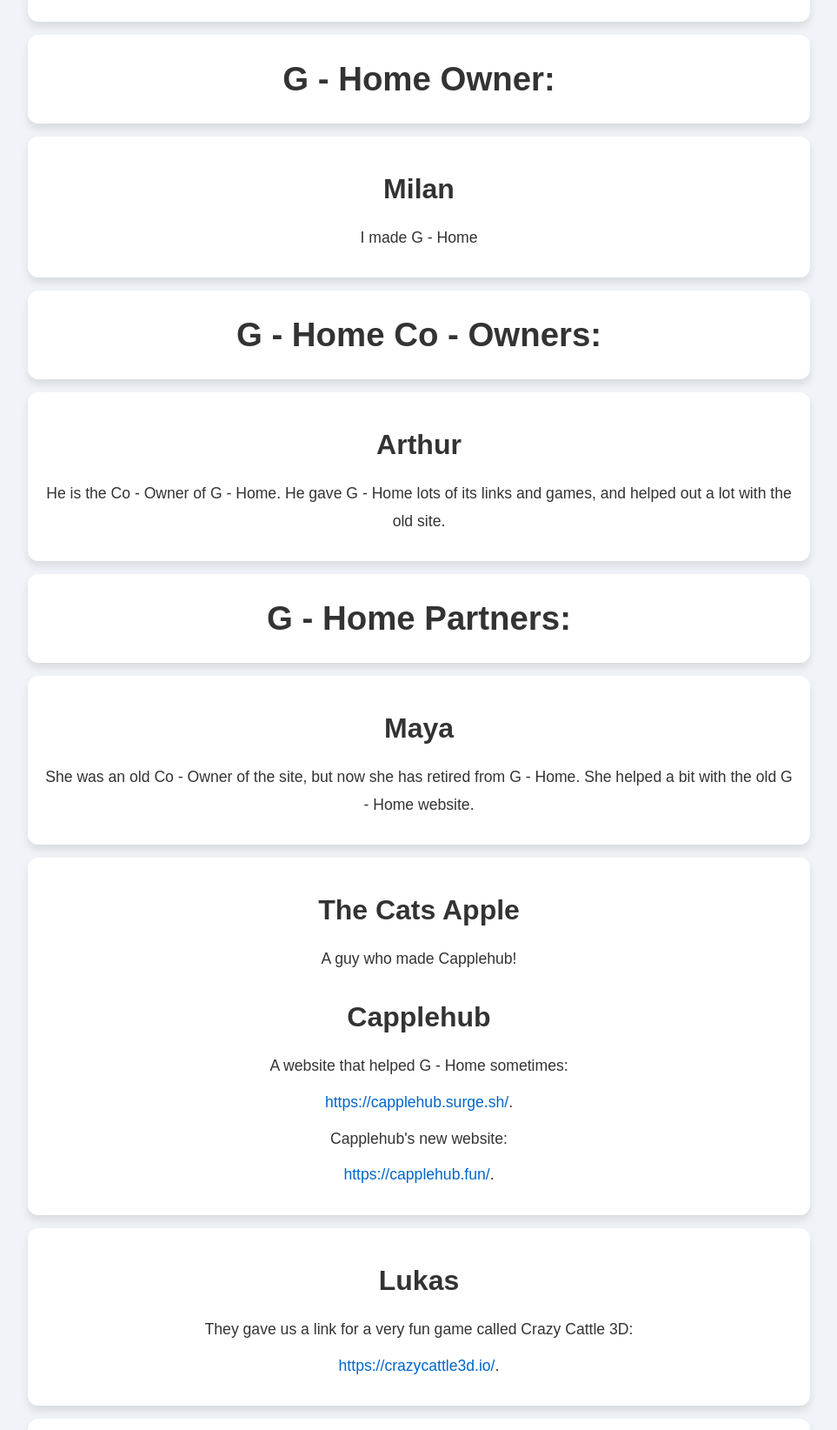
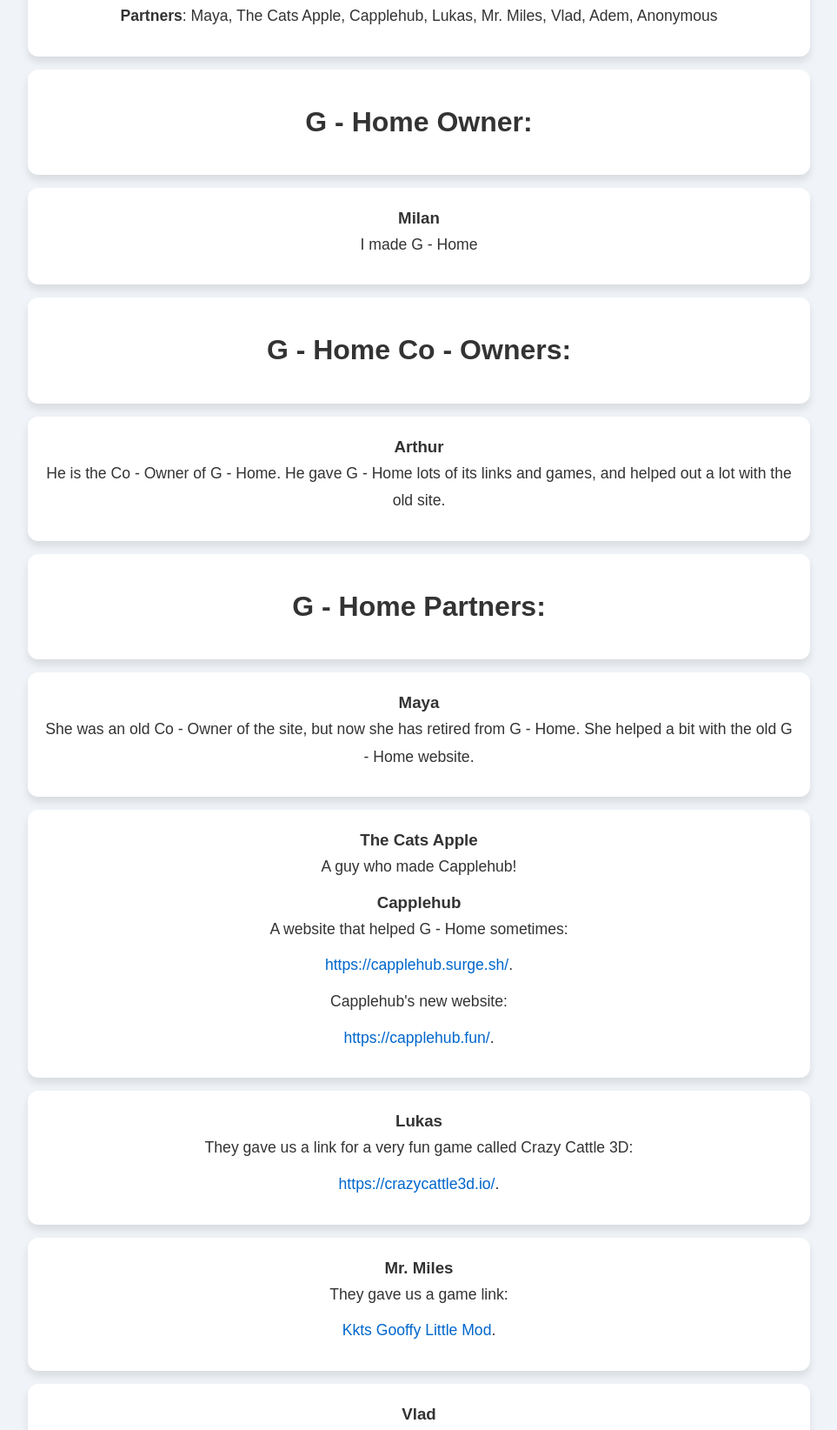
Before and after one commit to Chromebooktwo/G-Home, a plain HTML site: page G-Home/Pages/G-Home-Collabs/collabs.html in a window 1280 px wide. Shown: the part 1500-3144 px from the top of the page at 87% size, without its empty margins (158-1121 px from the left). Drawn offline with Linux system fonts and the light colour scheme.

Commit message:
Change headings from h1 to h2 and h3

```diff
--- a/G-Home/Pages/G-Home-Collabs/collabs.html
+++ b/G-Home/Pages/G-Home-Collabs/collabs.html
@@ -36,10 +36,10 @@
 
 
 <section>
-<h1>Our Roles:</h1>
+<h2>Our Roles:</h2>
 <p>We defined roles within G - Home as follows:</p> <p><strong>Owner</strong>: The highest role, responsible for creating the site. (Milan)</p><p><strong>Co - Owners</strong>: Similar to the owner but with less authority. (Arthur)</p><p><strong>Partners</strong>: People who contributed code, links, or other help to the G - Home website. (Maya, etc)</p><p>You can actually try becoming a G - Home Partner if you contribute anything like code, links, games, or anything else like that to the G - Home website! If you get accepted, your name or username will be added to this page and listed with your contribution! Contact us through the Contacts page where you will find a Google Form in which you can try becoming a G - Home Partner.</p>
 
-<h1>Who Is Who:</h1>
+<h2>Who Is Who:</h2>
 <p><strong>Owner</strong>: Milan</p>
 <p><strong>Co - Owners</strong>: Arthur</p>
 <p><strong>Partners</strong>: Maya, The Cats Apple, Capplehub, Lukas, Mr. Miles, Vlad, Adem, Anonymous</p>
@@ -47,36 +47,36 @@
 
 
 <section>
-<h1>G - Home Owner:</h1>
+<h2>G - Home Owner:</h2>
 </section>
 
 <section>
-<h2><strong>Milan</strong></h2>
+<h3><strong>Milan</strong></h3>
 <p>I made G - Home</p>
 </section>
 
 <section>
-<h1>G - Home Co - Owners:</h1>
+<h2>G - Home Co - Owners:</h2>
 </section>
 
 <section>
-<h2><strong>Arthur</strong></h2>
+<h3><strong>Arthur</strong></h3>
 <p>He is the Co - Owner of G - Home. He gave G - Home lots of its links and games, and helped out a lot with the old site.</p>
 </section>
 
 <section>
-<h1>G - Home Partners:</h1>
+<h2>G - Home Partners:</h2>
 </section>
 
 <section>
-<h2><strong>Maya</strong></h2>
+<h3><strong>Maya</strong></h3>
 <p>She was an old Co - Owner of the site, but now she has retired from G - Home. She helped a bit with the old G - Home website.</p>
 </section>
 
 <section>
-<h2><strong>The Cats Apple</strong></h2>
+<h3><strong>The Cats Apple</strong></h3>
 <p>A guy who made Capplehub!</p>
-<h2><strong>Capplehub</strong></h2>
+<h3><strong>Capplehub</strong></h3>
 <p>A website that helped G - Home sometimes:</p>
 <p><a href="https://capplehub.surge.sh/" target="_blank">https://capplehub.surge.sh/</a>.</p>
 <p>Capplehub's new website:</p>
@@ -84,31 +84,31 @@
 </section>
 
 <section>
-<h2><strong>Lukas</strong></h2>
+<h3><strong>Lukas</strong></h3>
 <p>They gave us a link for a very fun game called Crazy Cattle 3D:</p>
 <p><a href="https://crazycattle3d.io/" target="_blank">https://crazycattle3d.io/</a>.</p>
 </section>
 
 <section>
-<h2><strong>Mr. Miles</strong></h2>
+<h3><strong>Mr. Miles</strong></h3>
 <p>They gave us a game link:</p>
 <p><a href="https://kingkittyturnip.itch.io/kkts-gooffy-little-mod" target="_blank">Kkts Gooffy Little Mod</a>.</p>
 </section>
 
 <section>
-<h2><strong>Vlad</strong></h2>
+<h3><strong>Vlad</strong></h3>
 <p>They gave us a cool shooter game link:</p>
 <p><a href="https://kirka.io/" target="_blank">Kirka IO</a>.</p>
 </section>
 
 <section>
-<h2><strong>Adem</strong></h2>
+<h3><strong>Adem</strong></h3>
 <p>They gave us a game link:</p>
 <p><a href="https://www.gameforbreak.com/" target="_blank">https://www.gameforbreak.com/</a>.</p>
 </section>
 
 <section>
-<h2><strong>Anonymous</strong></h2>
+<h3><strong>Anonymous</strong></h3>
 <p>They gave us a game link:</p>
 <p><a href="https://kartbros.io/" target="_blank">https://kartbros.io/</a>.</p>
 </section>
```
